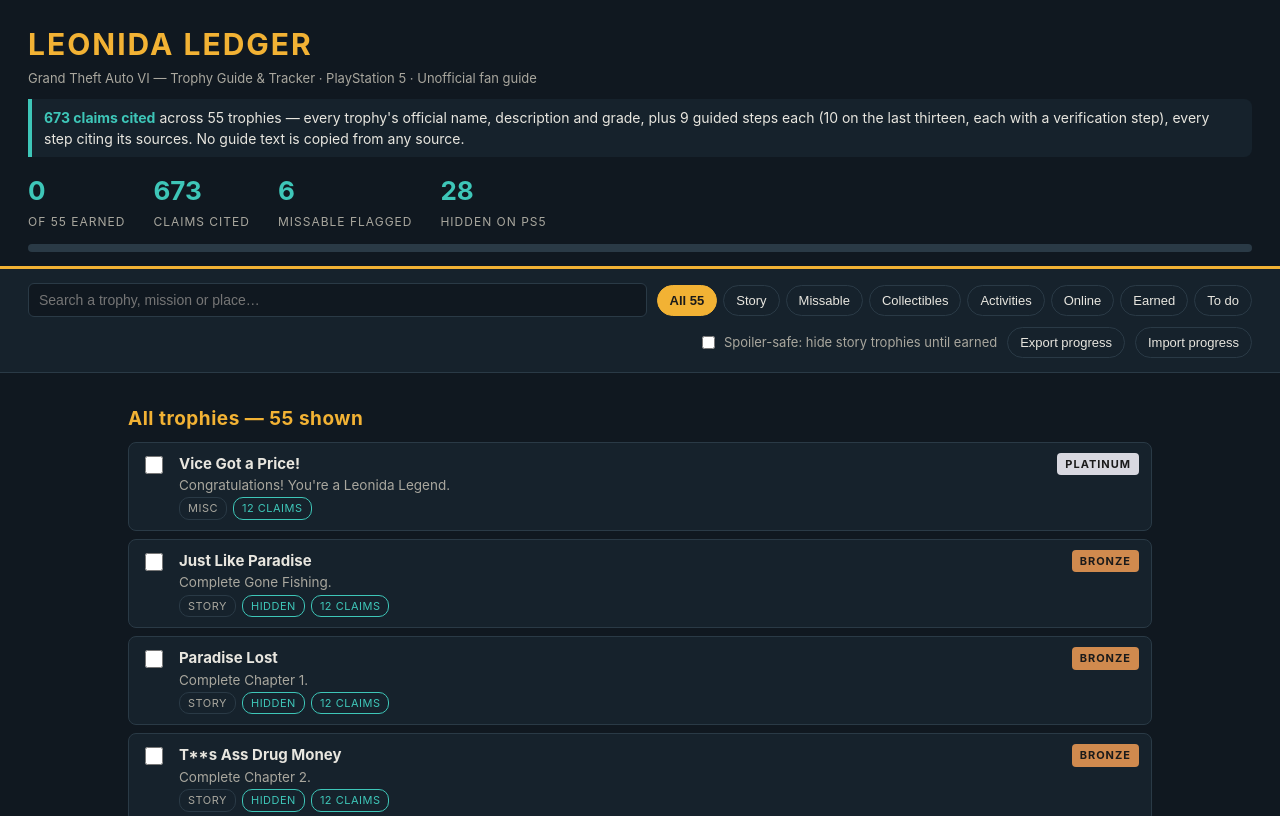
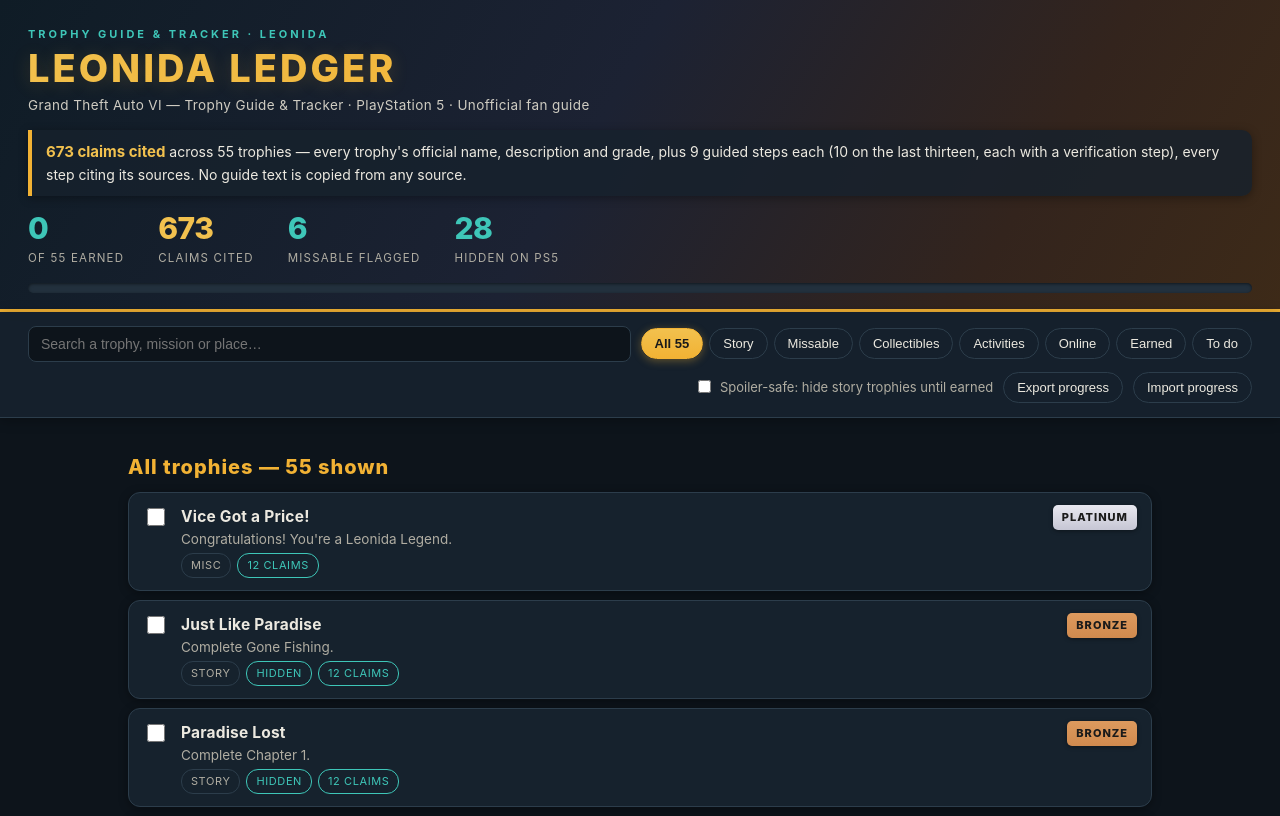
Before and after one commit to Fpeazy/gta6-trophy-guide-01, a plain HTML site: page app/index.html in a window 1280 px wide. Shown: the top 816 px of the page. Drawn offline with Linux system fonts and the light colour scheme.

Commit message:
Revision 4: polished Vice City sunset design (content unchanged, 673 claims)

```diff
--- a/app/index.html
+++ b/app/index.html
@@ -9,13 +9,14 @@
 <body>
 <header class="top">
   <div class="brand">
+    <p class="eyebrow">Trophy Guide &amp; Tracker · Leonida</p>
     <h1>LEONIDA LEDGER</h1>
     <p class="sub">Grand Theft Auto VI — Trophy Guide &amp; Tracker · PlayStation 5 · Unofficial fan guide</p>
     <p class="claimline"><strong>673 claims cited</strong> across 55 trophies — every trophy's official name, description and grade, plus 9 guided steps each (10 on the last thirteen, each with a verification step), every step citing its sources. No guide text is copied from any source.</p>
   </div>
   <div class="stats" id="stats">
     <div class="stat"><span class="num" id="statEarned">0</span><span class="lbl">of 55 earned</span></div>
-    <div class="stat"><span class="num" id="statClaims">673</span><span class="lbl">claims cited</span></div>
+    <div class="stat"><span class="num claims" id="statClaims">673</span><span class="lbl">claims cited</span></div>
     <div class="stat"><span class="num" id="statMiss">6</span><span class="lbl">missable flagged</span></div>
     <div class="stat"><span class="num" id="statHidden">28</span><span class="lbl">hidden on PS5</span></div>
   </div>
--- a/app/style.css
+++ b/app/style.css
@@ -1,16 +1,27 @@
+/* Leonida Ledger — Revision 4: polished Vice City sunset design.
+   Same content, same structure — the look only. Dark slate base, warm
+   amber/gold sunset accents, teal for claims, distinct grade colours. */
 :root {
-  --ink: #e8e6df;
-  --ink-dim: #a9a79e;
-  --paper: #101820;
-  --card: #16222c;
-  --line: #2a3a46;
+  --ink: #ece9e0;
+  --ink-dim: #b0ada2;
+  --ink-faint: #8a877e;
+  --paper: #0d141b;
+  --paper-2: #111b24;
+  --card: #16222d;
+  --card-2: #1a2836;
+  --line: #2c3d4b;
+  --line-soft: #22303d;
   --amber: #f2b234;
+  --gold: #f2c14e;
+  --rose: #e07856;
   --teal: #3ec6b8;
   --red: #e05d4d;
-  --plat: #d8d8e0;
-  --gold: #f2c14e;
-  --silver: #c9ced6;
+  --plat: #e8e8f0;
+  --plat-2: #c6c6d4;
+  --silver: #ccd1da;
   --bronze: #d08a4e;
+  --shadow: 0 2px 10px rgba(0, 0, 0, .35);
+  --shadow-lift: 0 6px 18px rgba(0, 0, 0, .45);
 }
 * { box-sizing: border-box; }
 body {
@@ -19,77 +30,136 @@ body {
   color: var(--ink);
   font-family: -apple-system, "Segoe UI", Roboto, "Helvetica Neue", Arial, sans-serif;
   font-size: 15px;
-  line-height: 1.5;
+  line-height: 1.55;
 }
-.top { padding: 22px 28px 14px; border-bottom: 3px solid var(--amber); }
-.brand h1 { margin: 0; font-size: 30px; letter-spacing: 2px; color: var(--amber); }
-.brand .sub { margin: 2px 0 0; color: var(--ink-dim); font-size: 13px; }
-.claimline { margin: 10px 0 0; font-size: 14px; color: var(--ink); background: var(--card); border-left: 4px solid var(--teal); border-radius: 0 8px 8px 0; padding: 8px 12px; }
-.claimline strong { color: var(--teal); }
-.stats { display: flex; gap: 28px; margin-top: 14px; flex-wrap: wrap; }
-.stat .num { display: block; font-size: 26px; font-weight: 700; color: var(--teal); }
-.stat .lbl { font-size: 12px; color: var(--ink-dim); text-transform: uppercase; letter-spacing: 1px; }
-.progress { height: 8px; background: var(--line); border-radius: 4px; margin-top: 12px; overflow: hidden; }
-.progress .bar { height: 100%; background: var(--amber); border-radius: 4px; transition: width .3s; }
-.controls { display: flex; flex-wrap: wrap; gap: 10px; align-items: center; padding: 14px 28px; background: var(--card); border-bottom: 1px solid var(--line); position: sticky; top: 0; z-index: 5; }
-#search { flex: 1 1 220px; padding: 8px 10px; border: 1px solid var(--line); border-radius: 6px; background: var(--paper); color: var(--ink); font-size: 14px; }
+/* Hero: dusk-to-sunset gradient — deep slate into plum and ember — with a
+   warm amber rule underneath, so the header reads as one sunset band. */
+.top {
+  padding: 26px 28px 16px;
+  background: linear-gradient(120deg, #0f1c26 0%, #1c2233 46%, #33241d 78%, #3d2a18 100%);
+  border-bottom: 3px solid var(--amber);
+  box-shadow: 0 4px 18px rgba(0, 0, 0, .4);
+}
+.eyebrow {
+  margin: 0 0 6px;
+  font-size: 11px;
+  font-weight: 700;
+  letter-spacing: 3px;
+  text-transform: uppercase;
+  color: var(--teal);
+}
+.brand h1 {
+  margin: 0;
+  font-size: 38px;
+  line-height: 1.05;
+  letter-spacing: 3px;
+  font-weight: 800;
+  background: linear-gradient(90deg, var(--gold) 0%, var(--amber) 55%, var(--rose) 100%);
+  -webkit-background-clip: text;
+  background-clip: text;
+  color: transparent;
+  text-shadow: 0 2px 18px rgba(242, 178, 52, .18);
+}
+.brand .sub { margin: 6px 0 0; color: #cfccc2; font-size: 13.5px; letter-spacing: .4px; }
+.claimline {
+  margin: 14px 0 0;
+  font-size: 14px;
+  line-height: 1.6;
+  color: var(--ink);
+  background: rgba(22, 34, 45, .82);
+  border-left: 4px solid var(--amber);
+  border-radius: 0 10px 10px 0;
+  padding: 10px 14px;
+  box-shadow: var(--shadow);
+}
+.claimline strong { color: var(--gold); font-size: 15px; }
+.stats { display: flex; gap: 34px; margin-top: 16px; flex-wrap: wrap; }
+.stat .num { display: block; font-size: 30px; font-weight: 800; line-height: 1.1; color: var(--teal); letter-spacing: -.5px; }
+.stat .num.claims { color: var(--gold); }
+.stat .lbl { font-size: 11.5px; color: var(--ink-dim); text-transform: uppercase; letter-spacing: 1.2px; }
+.progress { height: 10px; background: #22303d; border-radius: 6px; margin-top: 14px; overflow: hidden; box-shadow: inset 0 1px 3px rgba(0, 0, 0, .5); }
+.progress .bar { height: 100%; background: linear-gradient(90deg, var(--amber), var(--gold)); border-radius: 6px; transition: width .3s; box-shadow: 0 0 10px rgba(242, 178, 52, .45); }
+.controls { display: flex; flex-wrap: wrap; gap: 10px; align-items: center; padding: 14px 28px; background: rgba(22, 34, 45, .96); border-bottom: 1px solid var(--line); position: sticky; top: 0; z-index: 5; box-shadow: 0 2px 12px rgba(0, 0, 0, .3); }
+#search { flex: 1 1 220px; padding: 9px 12px; border: 1px solid var(--line); border-radius: 8px; background: var(--paper); color: var(--ink); font-size: 14px; outline: none; }
+#search:focus { border-color: var(--amber); box-shadow: 0 0 0 3px rgba(242, 178, 52, .22); }
 .filters { display: flex; gap: 6px; flex-wrap: wrap; }
 .filters button, .tools button {
-  padding: 7px 12px; border: 1px solid var(--line); border-radius: 20px;
+  padding: 7px 13px; border: 1px solid var(--line); border-radius: 20px;
   background: transparent; color: var(--ink); font-size: 13px; cursor: pointer;
+  transition: border-color .15s, background .15s, box-shadow .15s, transform .15s;
 }
-.filters button.on { background: var(--amber); color: #1a1a1a; border-color: var(--amber); font-weight: 700; }
+.filters button:hover, .tools button:hover { border-color: var(--amber); }
+.filters button.on {
+  background: linear-gradient(180deg, var(--gold), var(--amber));
+  color: #1a1a1a; border-color: var(--amber); font-weight: 700;
+  box-shadow: 0 2px 8px rgba(242, 178, 52, .35);
+}
 .tools { display: flex; gap: 10px; align-items: center; flex-wrap: wrap; margin-left: auto; }
 .toggle { font-size: 13px; color: var(--ink-dim); display: flex; gap: 6px; align-items: center; cursor: pointer; }
 main { max-width: 1080px; margin: 0 auto; padding: 10px 28px 30px; }
-h2 { font-size: 19px; margin: 22px 0 6px; color: var(--amber); letter-spacing: .5px; }
+h2 { font-size: 20px; margin: 24px 0 6px; color: var(--amber); letter-spacing: 1px; font-weight: 800; }
 .roadmap, .listwrap, .sources, .missable { scroll-margin-top: 90px; }
 /* Deep-link view: #roadmap shows the roadmap on its own, so the shot never
    depends on a scroll landing right. */
 body.focus-roadmap .listwrap, body.focus-roadmap .detail { display: none; }
-.note { color: var(--ink-dim); font-size: 13px; margin: 4px 0 10px; }
-.stages { list-style: none; padding: 0; margin: 0; display: grid; grid-template-columns: repeat(auto-fit, minmax(240px, 1fr)); gap: 10px; }
-.stages li { background: var(--card); border: 1px solid var(--line); border-left: 4px solid var(--teal); border-radius: 8px; padding: 10px 12px; }
-.stages li b { display: block; font-size: 14px; }
-.stages li span { font-size: 12.5px; color: var(--ink-dim); }
-.detail { background: #1d2c38; border: 1px solid var(--amber); border-radius: 10px; padding: 18px 20px; margin: 18px 0 4px; position: relative; scroll-margin-top: 90px; }
-.detail h3 { margin: 0 0 2px; font-size: 20px; }
-.detail .official { color: var(--ink-dim); font-size: 13.5px; margin: 0 0 10px; }
-.detail .claims { font-size: 13.5px; color: var(--teal); margin: 0 0 6px; }
-.detail .misswarn { background: #3a1d1a; border: 1px solid var(--red); border-radius: 8px; padding: 8px 12px; font-size: 13.5px; font-weight: 700; margin: 8px 0; }
-.detail .guide { font-size: 15px; margin: 8px 0; }
-.detail ol { margin: 8px 0; padding-left: 20px; }
-.detail ol li { margin: 4px 0; }
-.detail .srcs { font-size: 12.5px; color: var(--teal); margin: 10px 0 0; }
+.note { color: var(--ink-dim); font-size: 13px; margin: 4px 0 10px; line-height: 1.6; }
+.stages { list-style: none; padding: 0; margin: 0; display: grid; grid-template-columns: repeat(auto-fit, minmax(240px, 1fr)); gap: 12px; }
+.stages li { background: var(--card); border: 1px solid var(--line); border-left: 4px solid var(--teal); border-radius: 10px; padding: 12px 14px; box-shadow: var(--shadow); transition: transform .15s, border-color .15s; }
+.stages li:hover { transform: translateY(-1px); border-color: var(--teal); }
+.stages li b { display: block; font-size: 14.5px; margin-bottom: 2px; }
+.stages li span { font-size: 12.5px; color: var(--ink-dim); line-height: 1.5; }
+.detail { background: linear-gradient(180deg, #1e2d3b, #1a2836); border: 1px solid var(--amber); border-radius: 12px; padding: 20px 22px; margin: 18px 0 4px; position: relative; scroll-margin-top: 90px; box-shadow: var(--shadow-lift); }
+.detail h3 { margin: 0 0 3px; font-size: 21px; letter-spacing: .3px; }
+.detail .official { color: var(--ink-dim); font-size: 13.5px; margin: 0 0 10px; line-height: 1.55; }
+.detail .claims { font-size: 13.5px; color: var(--teal); margin: 0 0 8px; font-weight: 700; }
+.detail .misswarn { background: #3a1d1a; border: 1px solid var(--red); border-radius: 8px; padding: 9px 12px; font-size: 13.5px; font-weight: 700; margin: 10px 0; }
+.detail .guide { font-size: 15px; margin: 10px 0; line-height: 1.65; }
+/* Numbered steps: amber circled counters, generous spacing. */
+.detail ol { margin: 10px 0; padding-left: 0; list-style: none; counter-reset: step; }
+.detail ol li { counter-increment: step; margin: 8px 0; padding-left: 36px; position: relative; line-height: 1.6; }
+.detail ol li::before {
+  content: counter(step);
+  position: absolute; left: 0; top: 1px;
+  width: 24px; height: 24px; border-radius: 50%;
+  background: linear-gradient(180deg, var(--gold), var(--amber));
+  color: #1a1a1a; font-size: 12.5px; font-weight: 800;
+  display: flex; align-items: center; justify-content: center;
+  box-shadow: 0 1px 5px rgba(242, 178, 52, .4);
+}
+.detail .srcs { font-size: 12.5px; color: var(--teal); margin: 12px 0 0; line-height: 1.6; }
 #detailClose { position: absolute; top: 8px; right: 12px; background: none; border: none; color: var(--ink-dim); font-size: 22px; cursor: pointer; }
 .list { list-style: none; padding: 0; margin: 0; }
 .list li {
   display: grid; grid-template-columns: 26px 1fr auto; gap: 4px 12px;
-  background: var(--card); border: 1px solid var(--line); border-radius: 8px;
-  padding: 10px 12px; margin: 8px 0; cursor: pointer;
+  background: var(--card); border: 1px solid var(--line); border-radius: 12px;
+  padding: 12px 14px; margin: 9px 0; cursor: pointer;
+  box-shadow: var(--shadow);
+  transition: transform .15s, border-color .15s, box-shadow .15s;
 }
-.list li:hover { border-color: var(--amber); }
+.list li:hover { border-color: var(--amber); transform: translateY(-1px); box-shadow: var(--shadow-lift); }
 .list li.done { opacity: .62; }
 .list li.done .tname { text-decoration: line-through; }
 .list input { width: 18px; height: 18px; margin-top: 3px; accent-color: var(--amber); }
-.tname { font-weight: 700; font-size: 15px; }
-.tdesc { color: var(--ink-dim); font-size: 13.5px; grid-column: 2; }
-.tags { grid-column: 2; display: flex; gap: 6px; flex-wrap: wrap; margin-top: 2px; }
-.tag { font-size: 11px; padding: 2px 8px; border-radius: 10px; border: 1px solid var(--line); color: var(--ink-dim); text-transform: uppercase; letter-spacing: .5px; }
+.tname { font-weight: 700; font-size: 15.5px; letter-spacing: .2px; }
+.tdesc { color: var(--ink-dim); font-size: 13.5px; grid-column: 2; line-height: 1.5; }
+.tags { grid-column: 2; display: flex; gap: 6px; flex-wrap: wrap; margin-top: 4px; }
+.tag { font-size: 11px; padding: 3px 9px; border-radius: 12px; border: 1px solid var(--line); color: var(--ink-dim); text-transform: uppercase; letter-spacing: .6px; }
 .tag.miss { color: #fff; background: var(--red); border-color: var(--red); }
 .tag.hidden { color: var(--teal); border-color: var(--teal); }
-.tag.count { color: var(--amber); border-color: var(--amber); }
+.tag.count { color: var(--gold); border-color: var(--amber); }
 .tag.claims { color: var(--teal); border-color: var(--teal); }
-.grade { font-size: 11px; font-weight: 700; text-transform: uppercase; letter-spacing: 1px; padding: 3px 8px; border-radius: 4px; height: fit-content; }
-.grade.platinum { background: var(--plat); color: #1a1a1a; }
-.grade.gold { background: var(--gold); color: #1a1a1a; }
-.grade.silver { background: var(--silver); color: #1a1a1a; }
-.grade.bronze { background: var(--bronze); color: #1a1a1a; }
-.missable { background: var(--card); border: 1px solid var(--red); border-radius: 10px; padding: 16px 20px; margin-top: 26px; }
+/* Grade badges: each grade reads at a glance — platinum shines, gold glows,
+   silver stays cool, bronze stays warm. */
+.grade { font-size: 11px; font-weight: 800; text-transform: uppercase; letter-spacing: 1px; padding: 4px 9px; border-radius: 5px; height: fit-content; box-shadow: 0 1px 4px rgba(0, 0, 0, .4); }
+.grade.platinum { background: linear-gradient(180deg, var(--plat), var(--plat-2)); color: #1a1a1a; }
+.grade.gold { background: linear-gradient(180deg, #f7d06e, var(--gold)); color: #1a1a1a; }
+.grade.silver { background: linear-gradient(180deg, #dde1e8, var(--silver)); color: #1a1a1a; }
+.grade.bronze { background: linear-gradient(180deg, #dd9a5e, var(--bronze)); color: #1a1a1a; }
+.missable { background: var(--card); border: 1px solid var(--red); border-radius: 12px; padding: 18px 22px; margin-top: 28px; box-shadow: var(--shadow); }
 .misslist { margin: 8px 0; padding-left: 20px; }
-.misslist li { margin: 5px 0; font-size: 14px; }
-.sources { background: var(--card); border: 1px solid var(--line); border-radius: 10px; padding: 16px 20px; margin-top: 26px; }
+.misslist li { margin: 6px 0; font-size: 14px; line-height: 1.6; }
+.sources { background: var(--card); border: 1px solid var(--line); border-radius: 12px; padding: 18px 22px; margin-top: 28px; box-shadow: var(--shadow); }
 .sources ul { margin: 8px 0; padding-left: 20px; }
-.sources li { margin: 5px 0; font-size: 14px; }
+.sources li { margin: 6px 0; font-size: 14px; line-height: 1.6; }
 .empty { color: var(--ink-dim); font-style: italic; }
-footer { max-width: 1080px; margin: 0 auto; padding: 0 28px 26px; color: var(--ink-dim); font-size: 12px; }
+footer { max-width: 1080px; margin: 0 auto; padding: 0 28px 26px; color: var(--ink-faint); font-size: 12px; line-height: 1.6; }
```
Also changed, not shown: screenshots/1-checklist.jpg, screenshots/2-guide.jpg, screenshots/3-roadmap.jpg, screenshots/4-filters.jpg, 1 other file.
